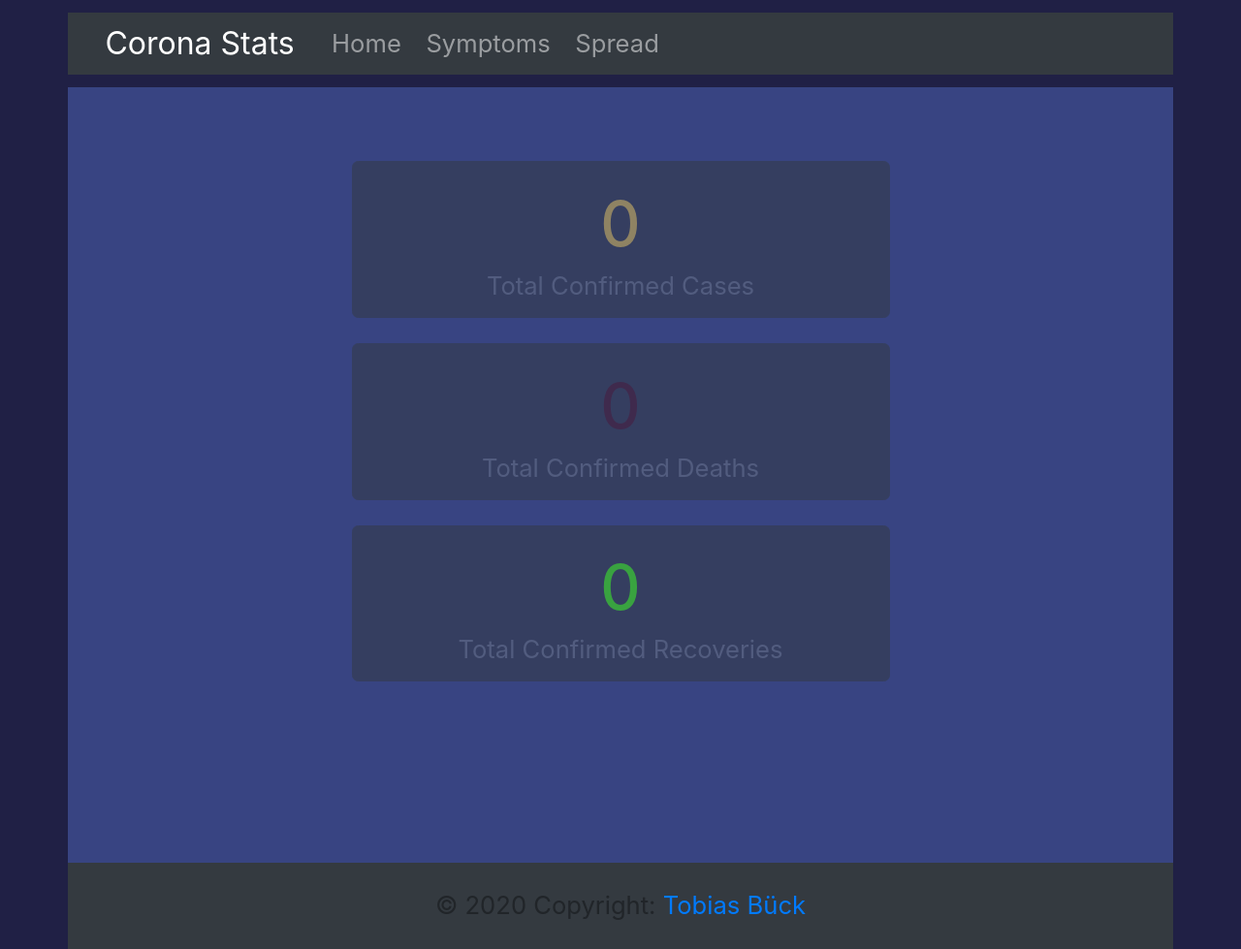
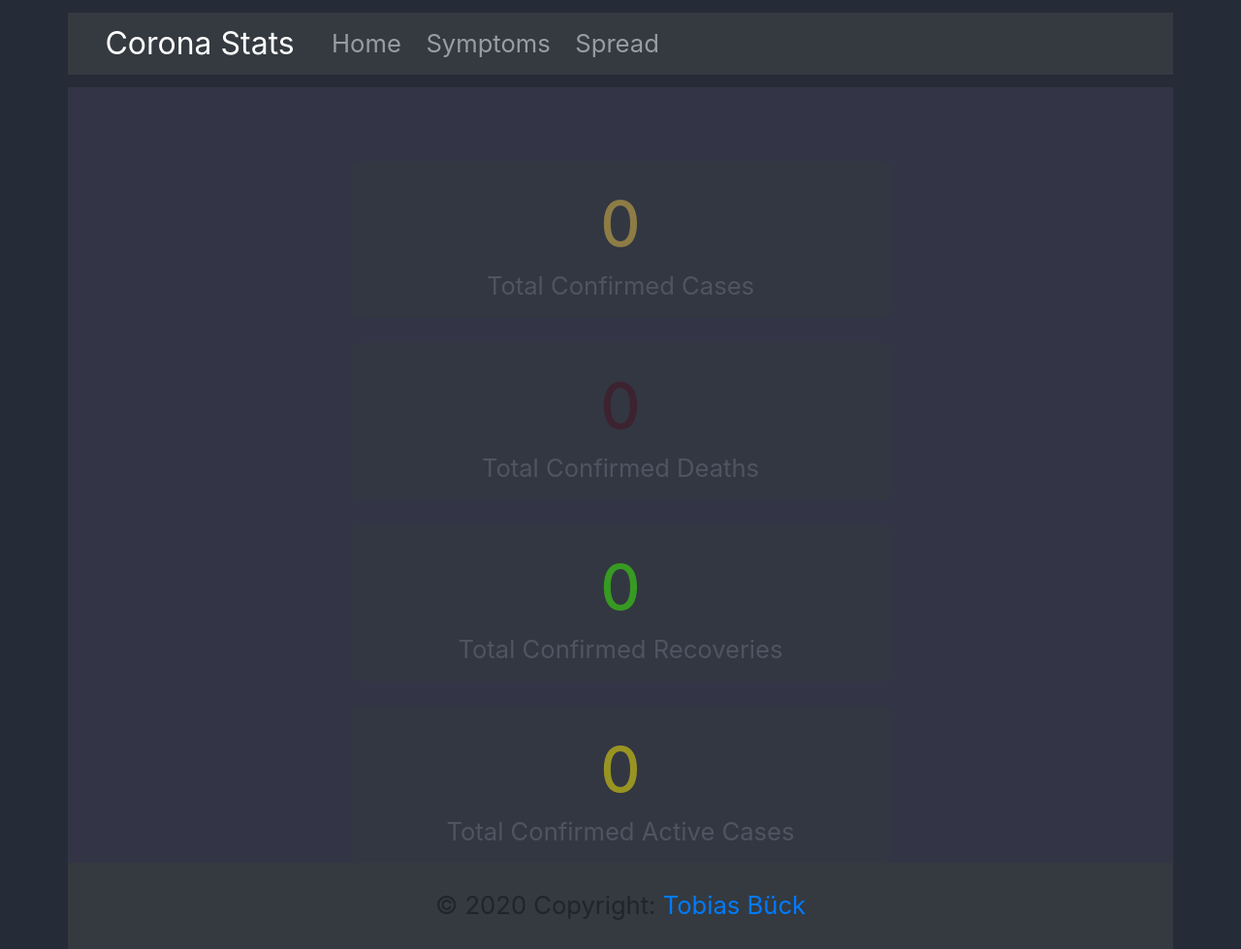
Before and after one commit to buecktobias/Corona_Stats, a Django app: page / in a window 1280 px wide. Shown: the whole page at 97% size. Run offline with Django 3.2, Linux system fonts and the light colour scheme; parts of the project's set-up code (start-up, migrations or seed data) failed here and were passed over; some libraries are stand-ins or nearby versions.

Commit message:
Added active cases

```diff
--- a/m_statistics/data_analysis_1.py
+++ b/m_statistics/data_analysis_1.py
@@ -24,3 +24,7 @@ def get_cases():
 
 def get_recoveries():
     return calc_sum(df_recoveries, -1)
+
+
+def get_active_cases():
+    return get_cases() - get_deaths() - get_recoveries()
--- a/main/static/base.css
+++ b/main/static/n_2.css
@@ -4,14 +4,17 @@
 .cases-color {
     color:  #e6c346;
 }
+.active-cases-color {
+    color: #fff300;
+}
 .recovered-color{
     color: #3bff00;
 }
 .background-color{
-    background-color: #202045;
+    background-color: #252c37;
 }
 .light-background-color{
-    background-color: #384482;
+    background-color: #333445;
 }
 
 .fill {
--- a/main/views.py
+++ b/main/views.py
@@ -30,7 +30,14 @@ class HomeView(View):
             "style": "recovered-color"
                      }
 
-        return render(request, "index.html", {"title": "Home", "total_counts_covid": [cases_obj, deaths_obj, recoveries_obj]})
+        active_cases = data_analysis_1.get_active_cases()
+        active_cases_obj = {
+            "name": "Total Confirmed Active Cases",
+            "number": active_cases,
+            "style": "active-cases-color"
+                     }
+
+        return render(request, "index.html", {"title": "Home", "total_counts_covid": [cases_obj, deaths_obj, recoveries_obj, active_cases_obj]})
 
 
 class SymptomsView(View):
--- a/templates/base.html
+++ b/templates/base.html
@@ -9,7 +9,7 @@
     <link rel="stylesheet" href="https://stackpath.bootstrapcdn.com/bootstrap/4.4.1/css/bootstrap.min.css" integrity="sha384-Vkoo8x4CGsO3+Hhxv8T/Q5PaXtkKtu6ug5TOeNV6gBiFeWPGFN9MuhOf23Q9Ifjh" crossorigin="anonymous">
 
     {% load static %}
-    <link rel="stylesheet" type="text/css" href="{% static "base.css" %}">
+    <link rel="stylesheet" type="text/css" href="{% static "n_2.css" %}">
 
     {% block head %}
     {% endblock %}
@@ -26,7 +26,7 @@
         </ul>
     </div>
 </nav>
-<div class="fill container light-background-color">
+<div class="fill container light-background-color pb-5">
     {% block content %}
     {% endblock %}
 
```
